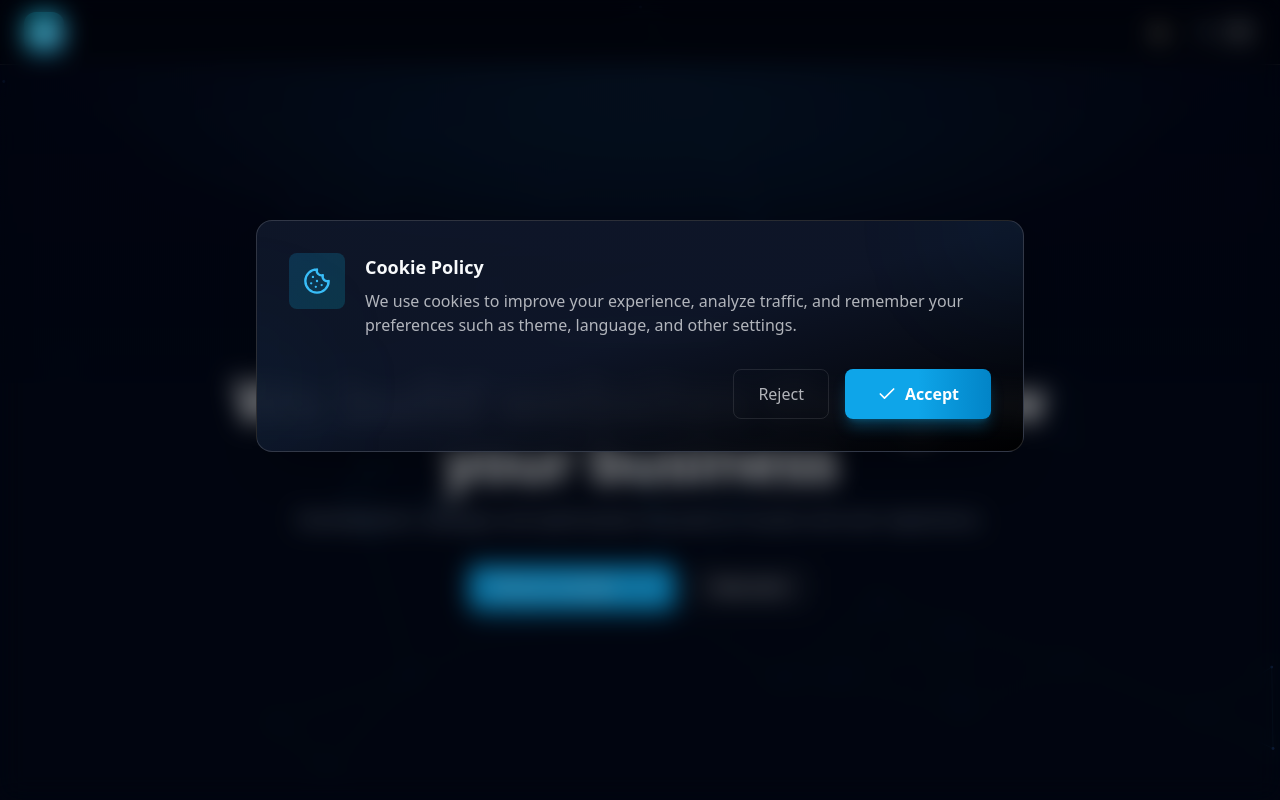
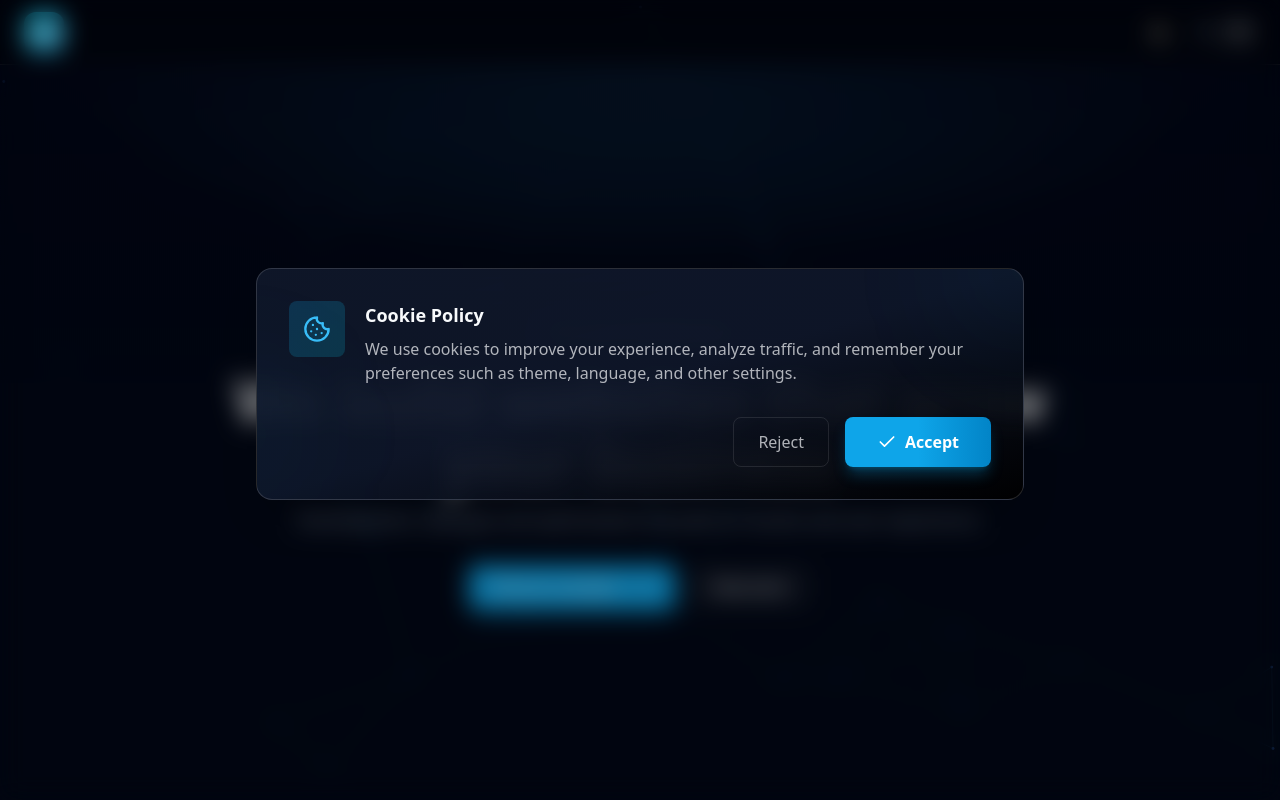
Before and after one commit to snowbhub3/abs-team, a React (Vite) app: page / in a window 1280 px wide. Shown: the top 800 px of the page. Built offline with nearby package versions, Linux system fonts and the light colour scheme.

Commit message:
completionId: cgen-4ca708561c1c412998d1f54b1261f3b9
cgen-4ca708561c1c412998d1f54b1261f3b9

```diff
--- a/client/components/misc/CookieBanner.tsx
+++ b/client/components/misc/CookieBanner.tsx
@@ -60,7 +60,7 @@ export default function CookieBanner() {
         backdropFilter: isClosing ? "none" : "blur(2px)",
         transition: "background-color 300ms, backdrop-filter 300ms",
         alignItems: window.innerWidth < 640 ? "flex-end" : "center",
-        paddingBottom: window.innerWidth < 640 ? "1rem" : "20vh",
+        paddingBottom: window.innerWidth < 640 ? "1rem" : "8vh",
       }}
     >
       <div className="mx-auto max-w-3xl w-full">
```
